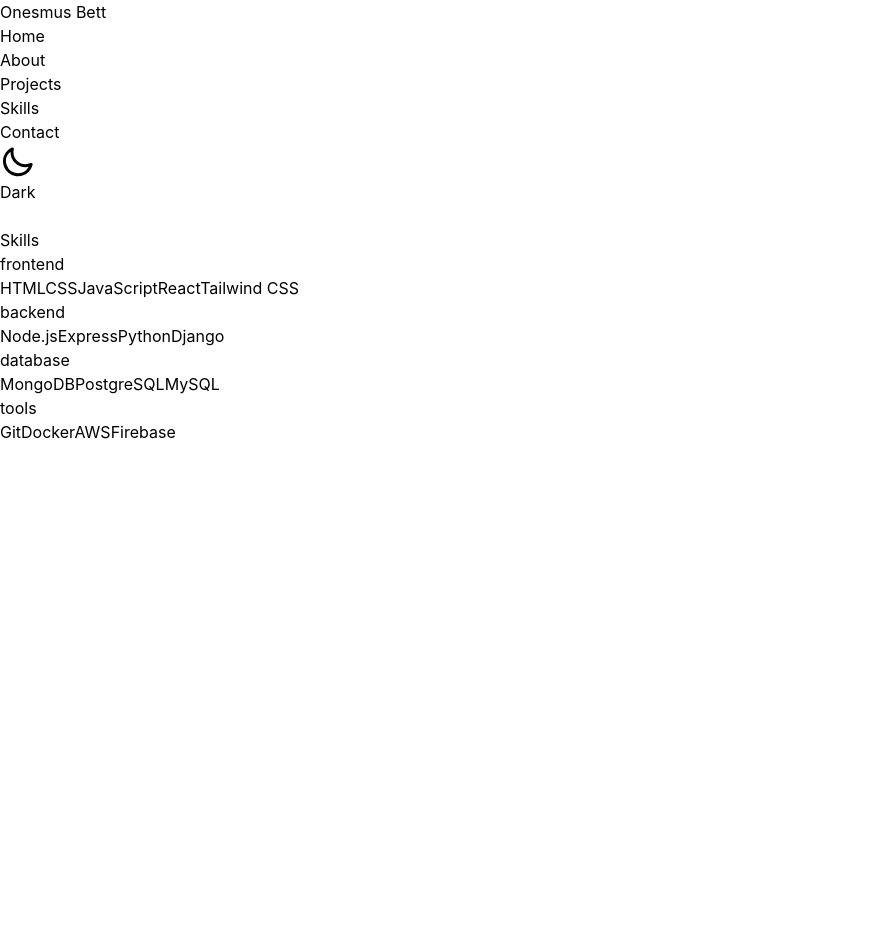
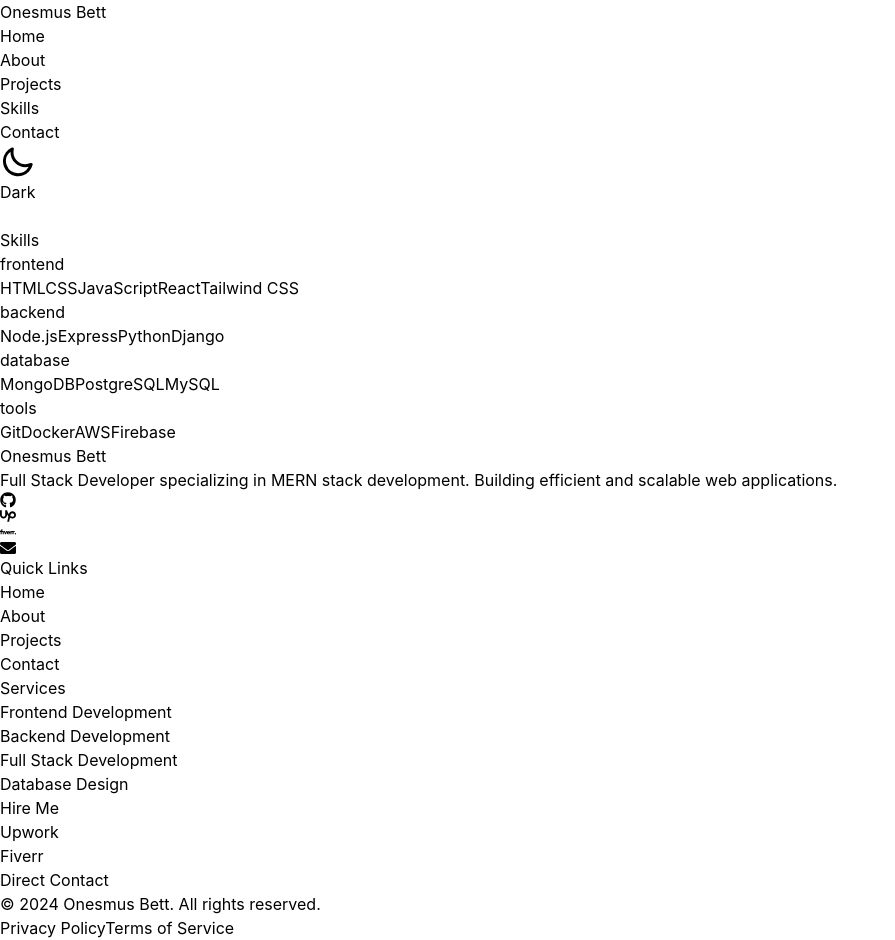
Before and after one commit to onesmuskipchumba0/portfolio, a React (Vite) app: page /skills in a window 1280 px wide. Shown: the whole page, without its empty margins (0-895 px from the left). Before the commit the page ends 800 px from the top, so only its background shows below. Built offline with nearby package versions, Linux system fonts and the light colour scheme.

Commit message:
add footer

```diff
--- a/src/App.jsx
+++ b/src/App.jsx
@@ -5,6 +5,7 @@ import About from './pages/About';
 import Projects from './pages/Projects';
 import Skills from './pages/Skills';
 import Contact from './pages/Contact';
+import Footer from './components/Footer';
 
 function App() {
   return (
@@ -19,6 +20,7 @@ function App() {
           <Route path="/contact" element={<Contact />} />
         </Routes>
       </div>
+      <Footer/>
     </Router>
   );
 }
--- a/src/components/Footer.jsx
+++ b/src/components/Footer.jsx
@@ -1,142 +1,137 @@
-import { FaGithub, FaEnvelope, FaArrowUp } from 'react-icons/fa';
+import { FaGithub, FaLinkedin, FaEnvelope } from 'react-icons/fa';
 import { SiUpwork, SiFiverr } from 'react-icons/si';
+import { motion } from 'framer-motion';
 
 const Footer = () => {
-  const scrollToTop = () => {
-    window.scrollTo({
-      top: 0,
-      behavior: 'smooth'
-    });
-  };
+  const currentYear = new Date().getFullYear();
+
+  const socialLinks = [
+    {
+      name: 'GitHub',
+      icon: FaGithub,
+      url: 'https://github.com/onesmuskipchumba0',
+      color: 'hover:text-gray-100'
+    },
+    {
+      name: 'Upwork',
+      icon: SiUpwork,
+      url: 'https://www.upwork.com/freelancers/~0197ca6f21c4684883?mp_source=share',
+      color: 'hover:text-[#14a800]'
+    },
+    {
+      name: 'Fiverr',
+      icon: SiFiverr,
+      url: 'https://www.fiverr.com/onesmus509',
+      color: 'hover:text-[#1dbf73]'
+    },
+    {
+      name: 'Email',
+      icon: FaEnvelope,
+      url: 'mailto:onesmuskipchumba5@gmail.com',
+      color: 'hover:text-primary'
+    }
+  ];
+
+  const footerLinks = [
+    {
+      title: 'Quick Links',
+      links: [
+        { name: 'Home', href: '/' },
+        { name: 'About', href: '/about' },
+        { name: 'Projects', href: '/projects' },
+        { name: 'Contact', href: '/contact' }
+      ]
+    },
+    {
+      title: 'Services',
+      links: [
+        { name: 'Frontend Development', href: '#services' },
+        { name: 'Backend Development', href: '#services' },
+        { name: 'Full Stack Development', href: '#services' },
+        { name: 'Database Design', href: '#services' }
+      ]
+    },
+    {
+      title: 'Hire Me',
+      links: [
+        { name: 'Upwork', href: 'https://www.upwork.com/freelancers/~0197ca6f21c4684883?mp_source=share' },
+        { name: 'Fiverr', href: 'https://www.fiverr.com/onesmus509' },
+        { name: 'Direct Contact', href: 'mailto:onesmuskipchumba5@gmail.com' }
+      ]
+    }
+  ];
 
   return (
-    <footer className="bg-base-200 pt-16">
+    <motion.footer
+      className="bg-base-300 text-base-content"
+      initial={{ opacity: 0 }}
+      animate={{ opacity: 1 }}
+      transition={{ duration: 0.5 }}
+    >
+      <div className="max-w-6xl mx-auto px-4 sm:px-6 lg:px-8">
         {/* Main Footer Content */}
-      <div className="max-w-6xl mx-auto px-4 sm:px-6 lg:px-8">
-        <div className="grid grid-cols-1 md:grid-cols-3 gap-12 pb-16">
-          {/* About Section */}
-          <div>
-            <h3 className="text-lg font-bold mb-4">Onesmus Bett</h3>
-            <p className="text-base-content/70 mb-4">
-              A passionate MERN stack developer focused on creating innovative web solutions
-              and delivering exceptional user experiences.
+        <div className="py-12 grid grid-cols-1 md:grid-cols-2 lg:grid-cols-4 gap-8">
+          {/* Brand Section */}
+          <div className="space-y-4">
+            <h2 className="text-2xl font-bold">Onesmus Bett</h2>
+            <p className="text-base-content/70">
+              Full Stack Developer specializing in MERN stack development. Building efficient and scalable web applications.
             </p>
-            <div className="flex gap-4">
+            {/* Social Links */}
+            <div className="flex space-x-4">
+              {socialLinks.map((social) => (
                 <a
-                href="https://github.com/onesmuskipchumba0"
+                  key={social.name}
+                  href={social.url}
                   target="_blank"
                   rel="noopener noreferrer"
-                className="btn btn-circle btn-sm btn-ghost"
-                title="GitHub"
+                  className={`text-2xl transition-colors duration-300 ${social.color}`}
+                  aria-label={social.name}
                 >
-                <FaGithub className="text-xl" />
+                  <social.icon />
                 </a>
+              ))}
+            </div>
+          </div>
+
+          {/* Footer Links */}
+          {footerLinks.map((section) => (
+            <div key={section.title}>
+              <h3 className="font-semibold text-lg mb-4">{section.title}</h3>
+              <ul className="space-y-2">
+                {section.links.map((link) => (
+                  <li key={link.name}>
                     <a
-                href="https://www.upwork.com/freelancers/~0197ca6f21c4684883?mp_source=share"
-                target="_blank"
-                rel="noopener noreferrer"
-                className="btn btn-circle btn-sm btn-ghost"
-                title="Upwork"
+                      href={link.href}
+                      className="text-base-content/70 hover:text-primary transition-colors duration-300"
                     >
-                <SiUpwork className="text-xl" />
+                      {link.name}
                     </a>
-              <a
-                href="https://www.fiverr.com/onesmus509"
-                target="_blank"
-                rel="noopener noreferrer"
-                className="btn btn-circle btn-sm btn-ghost"
-                title="Fiverr"
-              >
-                <SiFiverr className="text-xl" />
+                  </li>
+                ))}
+              </ul>
+            </div>
+          ))}
+        </div>
+
+        {/* Bottom Bar */}
+        <div className="border-t border-base-content/10 py-6">
+          <div className="flex flex-col md:flex-row justify-between items-center space-y-4 md:space-y-0">
+            <div className="text-sm text-base-content/70">
+              © {currentYear} Onesmus Bett. All rights reserved.
+            </div>
+            <div className="flex space-x-6 text-sm text-base-content/70">
+              <a href="/privacy" className="hover:text-primary transition-colors duration-300">
+                Privacy Policy
               </a>
-              <a
-                href="mailto:onesmuskipchumba5@gmail.com"
-                className="btn btn-circle btn-sm btn-ghost"
-                title="Email"
-              >
-                <FaEnvelope className="text-xl" />
+              <a href="/terms" className="hover:text-primary transition-colors duration-300">
+                Terms of Service
               </a>
             </div>
           </div>
-
-          {/* Quick Links */}
-          <div>
-            <h3 className="text-lg font-bold mb-4">Quick Links</h3>
-            <ul className="space-y-2">
-              <li>
-                <a href="#home" className="text-base-content/70 hover:text-primary transition-colors">
-                  Home
-                </a>
-              </li>
-              <li>
-                <a href="#about" className="text-base-content/70 hover:text-primary transition-colors">
-                  About
-                </a>
-              </li>
-              <li>
-                <a href="#skills" className="text-base-content/70 hover:text-primary transition-colors">
-                  Skills
-                </a>
-              </li>
-              <li>
-                <a href="#projects" className="text-base-content/70 hover:text-primary transition-colors">
-                  Projects
-                </a>
-              </li>
-              <li>
-                <a href="#contact" className="text-base-content/70 hover:text-primary transition-colors">
-                  Contact
-                </a>
-              </li>
-            </ul>
-          </div>
-
-          {/* Contact Info */}
-          <div>
-            <h3 className="text-lg font-bold mb-4">Contact Info</h3>
-            <ul className="space-y-2">
-              <li className="text-base-content/70">
-                <span className="font-semibold">Email:</span>{' '}
-                <a
-                  href="mailto:onesmuskipchumba5@gmail.com"
-                  className="hover:text-primary transition-colors"
-                >
-                  onesmuskipchumba5@gmail.com
-                </a>
-              </li>
-              <li className="text-base-content/70">
-                <span className="font-semibold">Location:</span> Kenya
-              </li>
-              <li className="text-base-content/70">
-                <span className="font-semibold">Freelance:</span>{' '}
-                <span className="text-success">Available</span>
-              </li>
-            </ul>
         </div>
       </div>
-      </div>
-
-      {/* Bottom Bar */}
-      <div className="border-t border-base-300">
-        <div className="max-w-6xl mx-auto px-4 sm:px-6 lg:px-8 py-6">
-          <div className="flex flex-col md:flex-row justify-between items-center gap-4">
-            {/* Copyright */}
-            <div className="text-base-content/70 text-sm">
-              © {new Date().getFullYear()} Onesmus Bett. All rights reserved.
-            </div>
-
-            {/* Back to Top Button */}
-            <button
-              onClick={scrollToTop}
-              className="btn btn-circle btn-primary btn-sm"
-              title="Back to top"
-            >
-              <FaArrowUp />
-            </button>
-          </div>
-        </div>
-      </div>
-    </footer>
+    </motion.footer>
   );
 };
 
```
Lines whose indentation alone changed are shown as unchanged.
